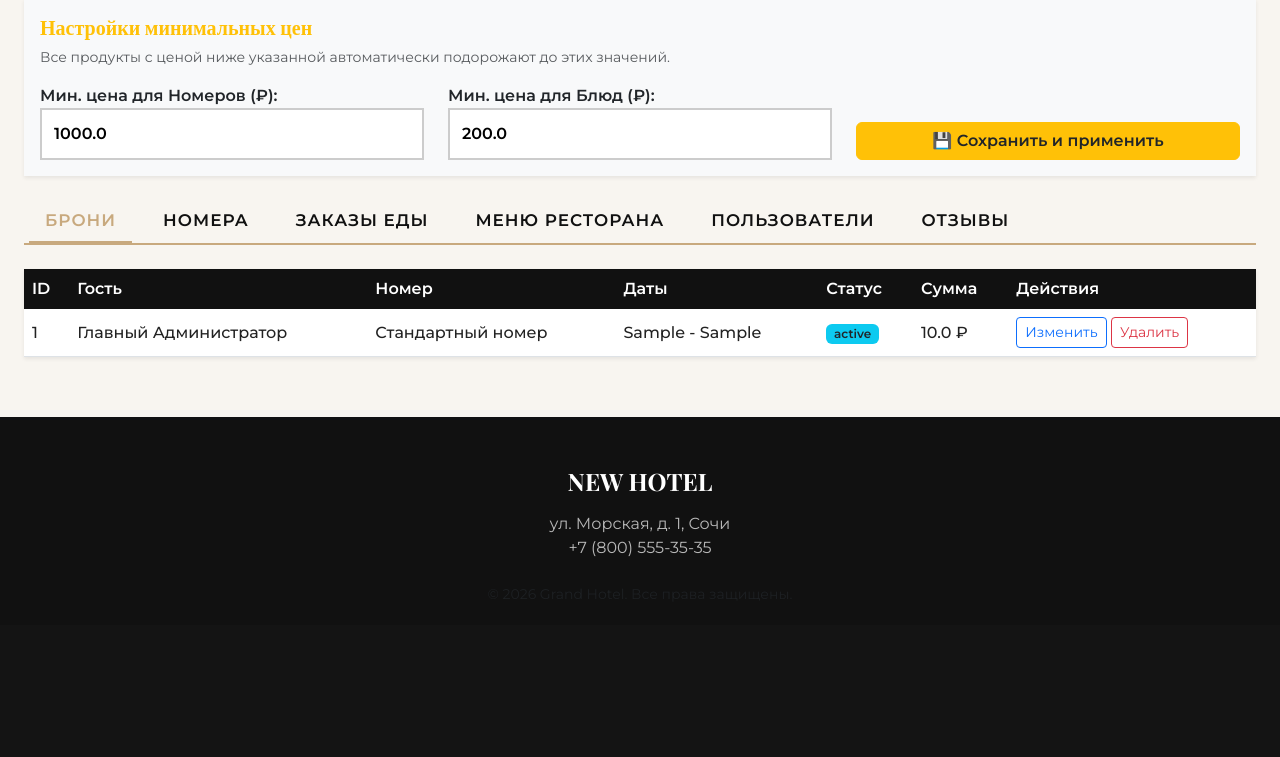
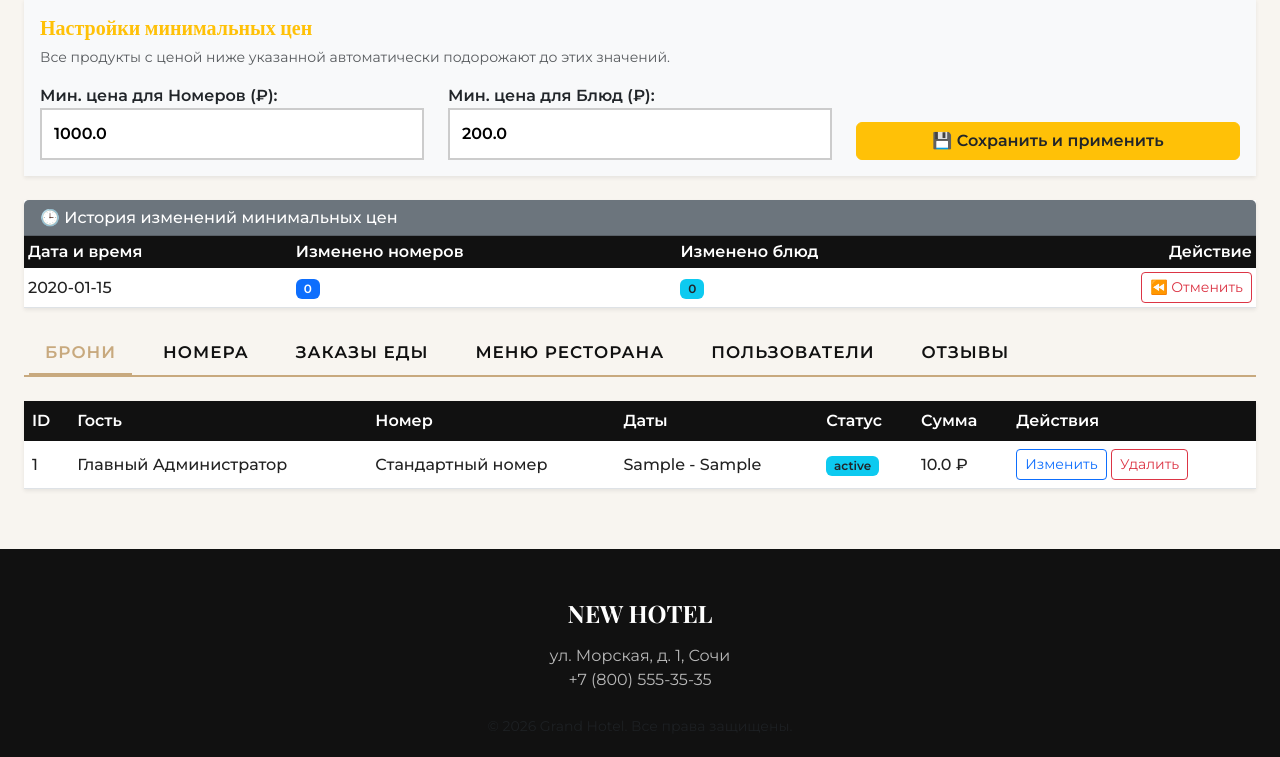
Before and after one commit to L0qt/hotels, a Flask app: page /admin in a window 1280 px wide. Shown: the part 181-938 px from the top of the page. Before the commit the page ends 781 px from the top, so only its background shows below. Run offline with Flask 3, Linux system fonts and the light colour scheme; a user stored in the database is signed in; data comes from the database, SQL or seed files in the repository; tables that the repository leaves empty hold one stand-in row (values such as "Sample post").

Commit message:
Update admin_dashboard.html

```diff
--- a/templates/admin_dashboard.html
+++ b/templates/admin_dashboard.html
@@ -30,6 +30,41 @@
             </form>
         </div>
     </div>
+
+    <!-- ИСТОРИЯ ИЗМЕНЕНИЙ ЦЕН -->
+    {% if price_history %}
+    <div class="card shadow-sm border-secondary mb-4">
+        <div class="card-header bg-secondary text-white">
+            <h6 class="mb-0">🕒 История изменений минимальных цен</h6>
+        </div>
+        <div class="card-body p-0">
+            <table class="table table-sm table-hover mb-0">
+                <thead class="table-light">
+                    <tr>
+                        <th>Дата и время</th>
+                        <th>Изменено номеров</th>
+                        <th>Изменено блюд</th>
+                        <th class="text-end">Действие</th>
+                    </tr>
+                </thead>
+                <tbody>
+                    {% for h in price_history %}
+                    <tr>
+                        <td>{{ h.date }}</td>
+                        <td><span class="badge bg-primary">{{ h.rooms_changed }}</span></td>
+                        <td><span class="badge bg-info text-dark">{{ h.menu_changed }}</span></td>
+                        <td class="text-end">
+                            <a href="{{ url_for('admin_revert_prices', batch_id=h.batch_id) }}" class="btn btn-sm btn-outline-danger" onclick="return confirm('Вы уверены, что хотите отменить это изменение и вернуть старые цены?')">
+                                ⏪ Отменить
+                            </a>
+                        </td>
+                    </tr>
+                    {% endfor %}
+                </tbody>
+            </table>
+        </div>
+    </div>
+    {% endif %}
 
     <ul class="nav nav-tabs mb-4" id="adminTabs" role="tablist">
         <li class="nav-item"><button class="nav-link active fw-bold" data-bs-toggle="tab" data-bs-target="#bookings">Брони</button></li>
```
